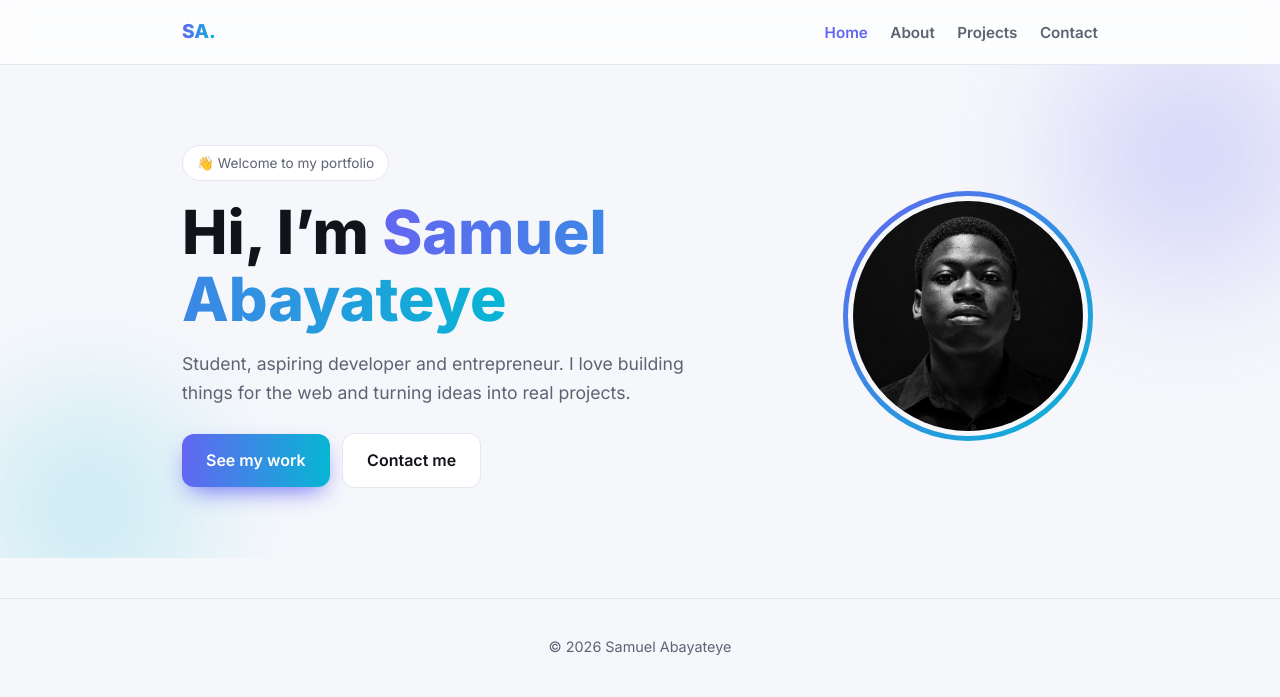
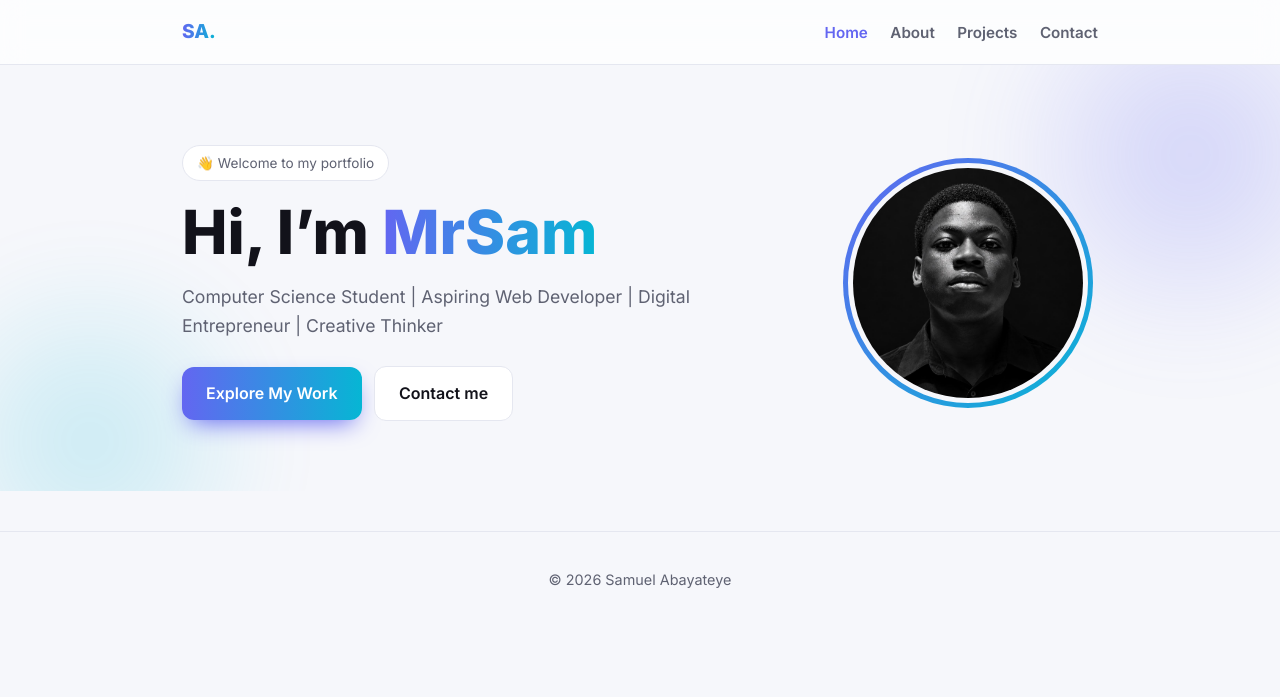
Before and after one commit to realmrsam/portfolio, a plain HTML site: page index.html in a window 1280 px wide. Drawn offline with Linux system fonts and the light colour scheme.

Commit message:
Update index.html

```diff
--- a/index.html
+++ b/index.html
@@ -24,9 +24,9 @@
   <div class="wrap">
     <div class="hero-text">
       <span class="badge">👋 Welcome to my portfolio</span>
-      <h1>Hi, I’m <span class="grad">Samuel Abayateye</span></h1>
-      <p>Student, aspiring developer and entrepreneur. I love building things for the web and turning ideas into real projects.</p>
-      <a class="btn btn-main" href="projects.html">See my work</a>
+      <h1>Hi, I’m <span class="grad">MrSam</span></h1>
+      <p>Computer Science Student | Aspiring Web Developer | Digital Entrepreneur | Creative Thinker</p>
+      <a class="btn btn-main" href="projects.html">Explore My Work</a>
       <a class="btn btn-ghost" href="contact.html">Contact me</a>
     </div>
     <div class="photo-wrap">
```
